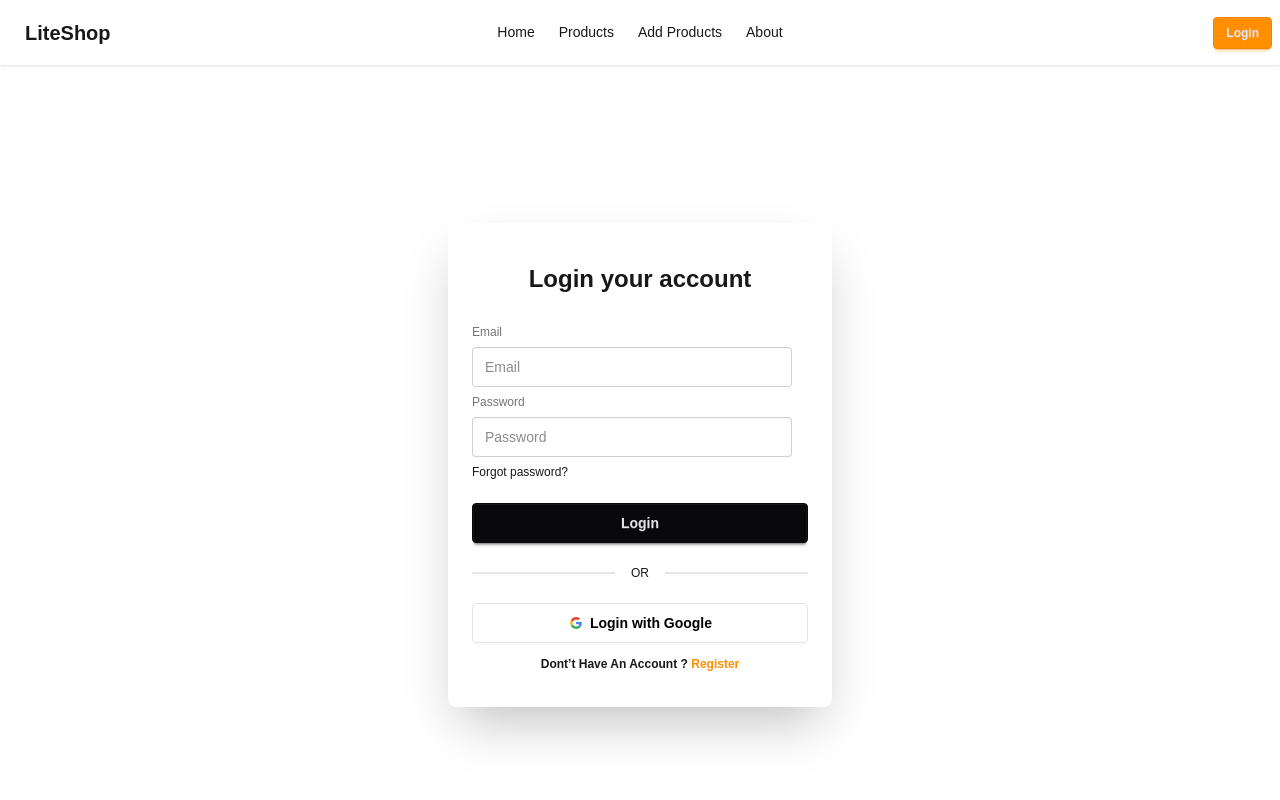
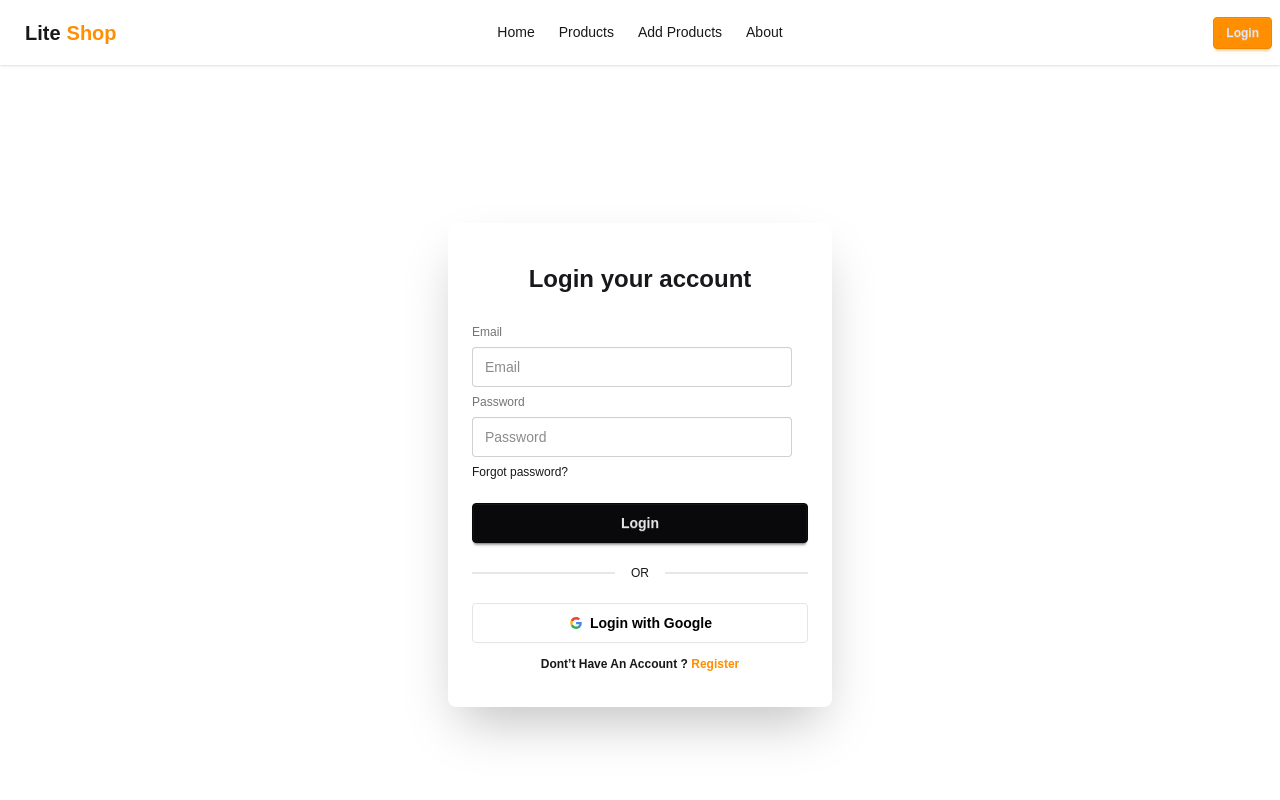
Before and after one commit to abdullah-shamim-2004/Lite-shop, a Next.js app: page /auth/login in a window 1280 px wide. Shown: the top 800 px of the page. Built offline with nearby package versions, Linux system fonts and the light colour scheme; no server answers.

Commit message:
Fix some bug.

```diff
--- a/app/components/Navbar.jsx
+++ b/app/components/Navbar.jsx
@@ -64,7 +64,9 @@ const Navbar = () => {
             {links}
           </ul>
         </div>
-        <a className="btn btn-ghost text-xl">LiteShop</a>
+        <Link href="/" className="btn btn-ghost text-xl">
+          Lite<span className="text-primary">Shop</span>
+        </Link>
       </div>
       <div className="navbar-center hidden lg:flex">
         <ul className="menu menu-horizontal px-1">{links}</ul>
--- a/app/products/[id]/page.jsx
+++ b/app/products/[id]/page.jsx
@@ -1,3 +1,4 @@
+import Loader from "@/app/components/Loader";
 import Image from "next/image";
 
 export default async function details({ params }) {
@@ -7,7 +8,7 @@ export default async function details({ params }) {
   const products = await res.json();
   const product = (products.product);
   if (!product) {
-    return <div>loading</div>;
+    return <Loader/>
   }
 
   return (
```
